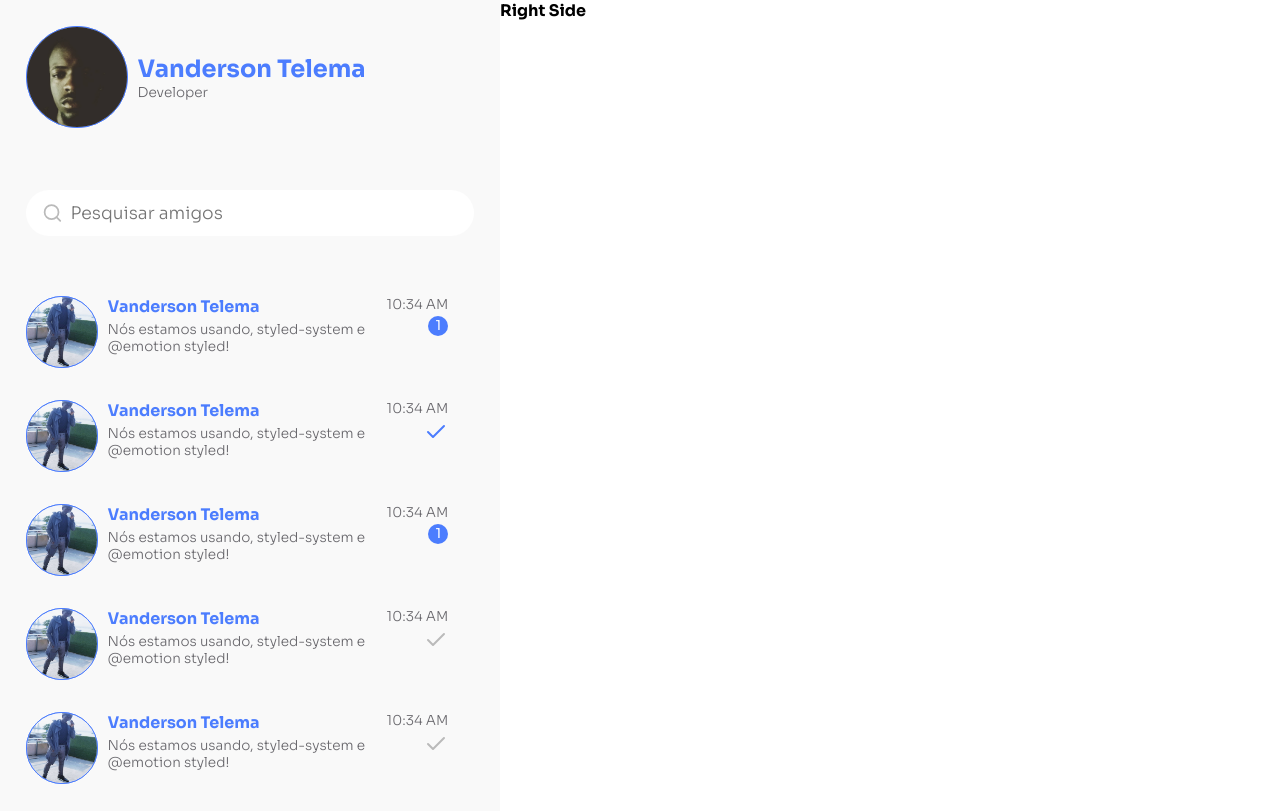
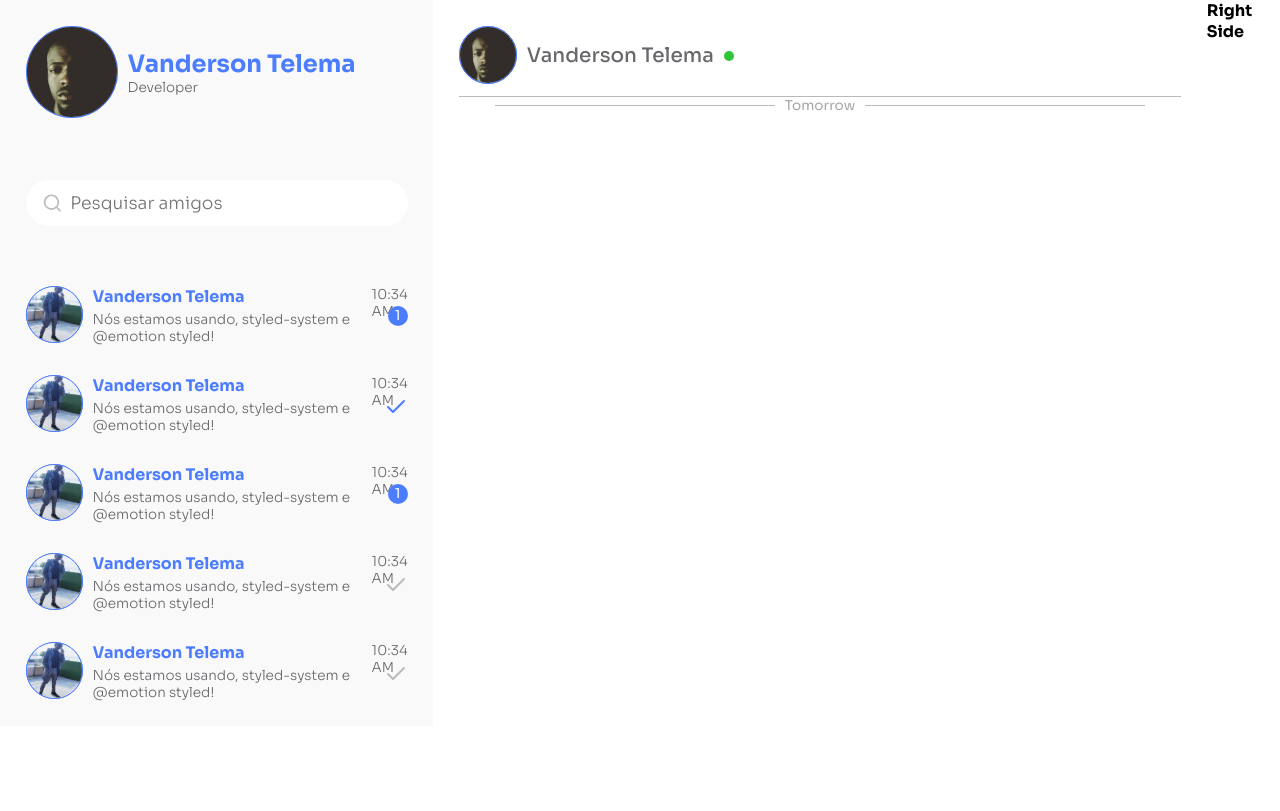
Before and after one commit to Vanderson7593/socialize, a Next.js app: page / in a window 1280 px wide. Built offline with nearby package versions, Linux system fonts and the light colour scheme.

Commit message:
feat: divider

```diff
--- /dev/null
+++ b/client/components/divider/divider.styles.ts
@@ -0,0 +1,27 @@
+import styled from '@emotion/styled'
+
+export const Line = styled.div<{ hasText: boolean }>`
+  font-size: ${({ theme }) => theme.fontSizes.Small};
+  color: ${({ theme }) => theme.colors.GREY};
+  ${({ hasText }) => hasText && 'margin:0 auto; width: 90% !important;'}
+  display: flex;
+  justify-content: center;
+  align-items: center;
+  width: 100%;
+
+  &:before {
+    background-color: ${({ theme }) => theme.colors.GREY_LIGHT};
+    ${({ hasText }) => hasText && 'margin-right: 10px;'}
+    width: 100%;
+    height: 1px;
+    content: '';
+  }
+
+  &:after {
+    background-color: ${({ theme }) => theme.colors.GREY_LIGHT};
+    ${({ hasText }) => hasText && 'margin-left: 10px;'}
+    width: 100%;
+    height: 1px;
+    content: '';
+  }
+`
--- /dev/null
+++ b/client/components/divider/index.tsx
@@ -0,0 +1,11 @@
+import { View } from '@elements'
+import { FC } from 'react'
+import { Line } from './divider.styles'
+
+const Divider: FC<{ text?: string }> = ({ text }) => (
+  <View>
+    <Line hasText={!!text}>{text}</Line>
+  </View>
+)
+
+export default Divider
--- a/client/components/index.ts
+++ b/client/components/index.ts
@@ -1,3 +1,5 @@
 export { default as Input } from './input'
 export { default as Avatar } from './avatar'
 export { default as Badge } from './badge'
+export { default as Divider } from './divider'
+export { default as Online } from './online'
--- /dev/null
+++ b/client/components/online/index.tsx
@@ -0,0 +1,11 @@
+import { View } from '@elements'
+import { FC } from 'react'
+import { Circle } from './online.style'
+
+const Online: FC = () => (
+  <View>
+    <Circle />
+  </View>
+)
+
+export default Online
--- /dev/null
+++ b/client/components/online/online.style.ts
@@ -0,0 +1,8 @@
+import styled from '@emotion/styled'
+
+export const Circle = styled.div`
+  height: 10px;
+  width: 10px;
+  border-radius: 50%;
+  background-color: ${({ theme }) => theme.colors.GREEN};
+`
--- a/client/views/messenger/components/left-side/index.tsx
+++ b/client/views/messenger/components/left-side/index.tsx
@@ -23,13 +23,9 @@ const LeftSide: FC = () => {
         style={{ gap: 10 }}
       >
         <Flex>
-          <Avatar src="/me.jpg" width={100} height={100} alt="user-profile-image" />
+          <Avatar src="/me.jpg" width={90} height={90} alt="user-profile-image" />
         </Flex>
-        <Flex
-          flexDirection="column"
-          alignItems={['center', 'center', 'center', 'flex-start']}
-          textAlign="center"
-        >
+        <Flex flexDirection="column" alignItems={['center', 'center', 'center', 'flex-start']}>
           <Heading color={colors.BLUE} as="h4">
             Vanderson Telema
           </Heading>
--- /dev/null
+++ b/client/views/messenger/components/middle/index.tsx
@@ -0,0 +1,35 @@
+import { Avatar, Divider, Online } from '@components'
+import { Flex, Text, View } from '@elements'
+import { useTheme } from '@emotion/react'
+import { FC } from 'react'
+
+const Middle: FC = () => {
+  const { colors, fontSizes } = useTheme()
+  return (
+    <Flex
+      flexDirection="column"
+      // alignItems={['center', 'center', 'center', 'flex-start']}
+      width={['100vw', '100vw', '100vw', '900px']}
+      p={['10%', '8%', '6%', '2%']}
+      style={{ gap: 10 }}
+    >
+      <Flex alignItems={['center']} style={{ gap: 10 }}>
+        <Flex>
+          <Avatar src="/me.jpg" width={56} height={56} alt="user-profile-image" />
+        </Flex>
+        <Flex alignItems={['center']} style={{ gap: 10 }}>
+          <Text fontWeight="500" fontSize={fontSizes.Large} color={colors.GREY_DARK}>
+            Vanderson Telema
+          </Text>
+          <Online />
+        </Flex>
+      </Flex>
+      <View>
+        <Divider />
+        <Divider text="Tomorrow" />
+      </View>
+    </Flex>
+  )
+}
+
+export default Middle
--- a/client/views/messenger/index.tsx
+++ b/client/views/messenger/index.tsx
@@ -1,6 +1,7 @@
 import { Flex, View } from '@elements'
 import { FC } from 'react'
 import LeftSide from './components/left-side'
+import Middle from './components/middle'
 
 const Messenger: FC = () => (
   <View>
@@ -10,6 +11,7 @@ const Messenger: FC = () => (
       justifyContent={['center', 'center', 'center', 'flex-start']}
     >
       <LeftSide />
+      <Middle />
       <Flex>
         <h1>Right Side</h1>
       </Flex>
```
Also changed, not shown: client/views/messenger/components/user/index.tsx (deleted, +0 -10 lines).
